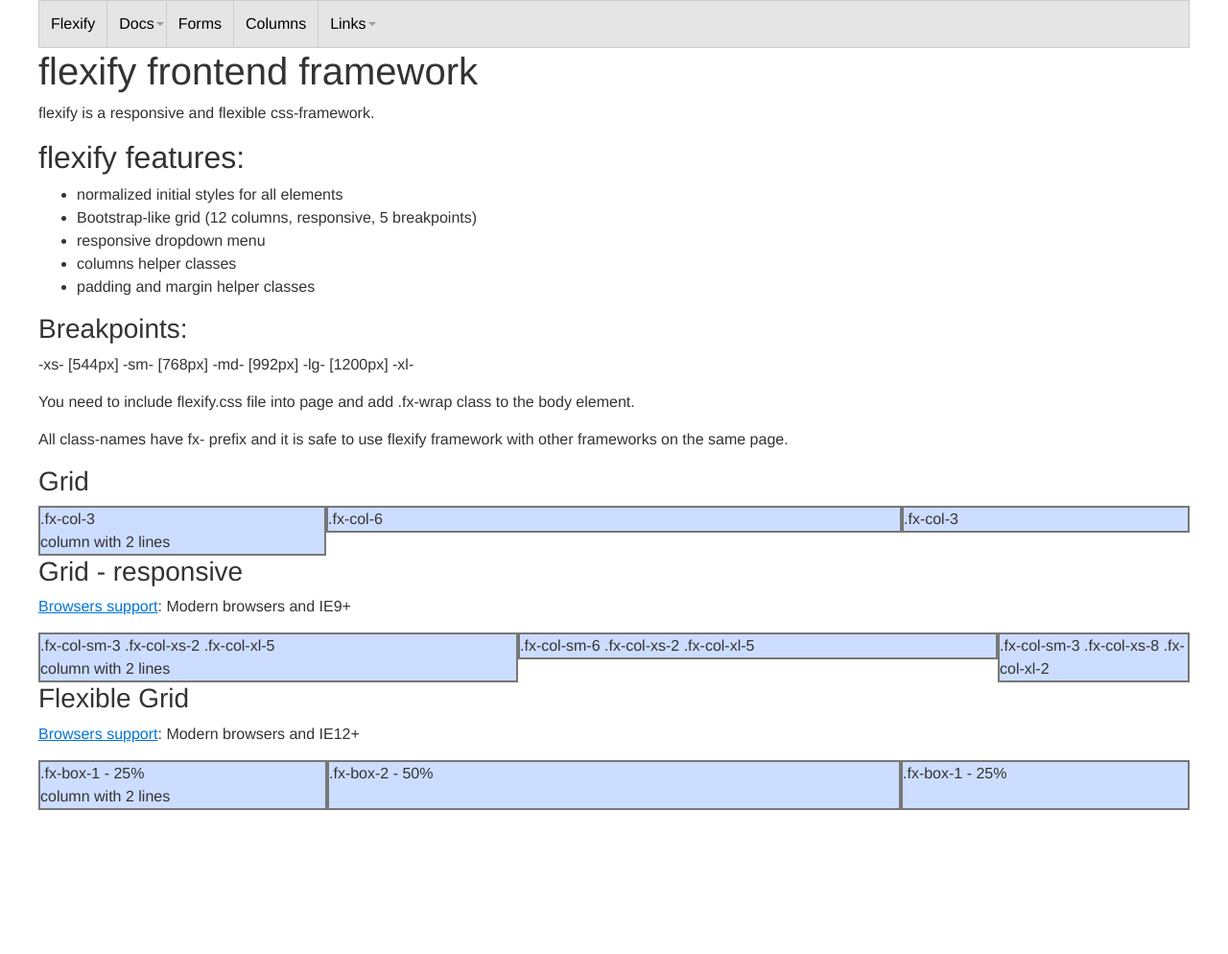
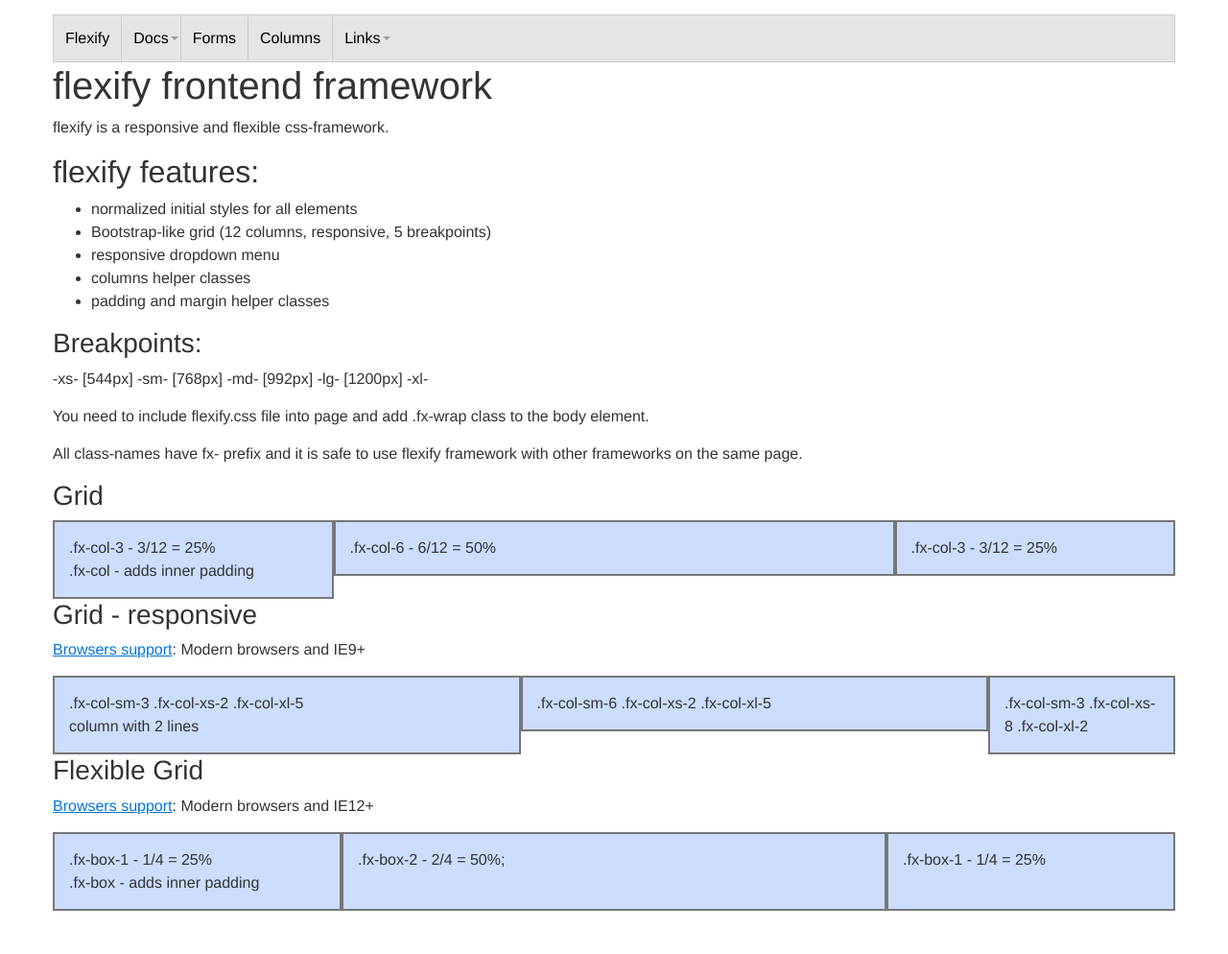
Before and after one commit to webvitalii/flexify, a PHP site: page / in a window 1280 px wide. Shown: the whole page at 96% size. Before the commit the page ends 844 px from the top, so only its background shows below. Run offline with PHP 8.4, Linux system fonts and the light colour scheme.

Commit message:
Added padding; Updated index.php

```diff
--- a/inc/_footer.php
+++ b/inc/_footer.php
@@ -1,3 +1,6 @@
+
+	</div><!-- .fx-box -->
+
 </div><!-- .fx-container -->
 
 </body>
--- a/inc/_header.php
+++ b/inc/_header.php
@@ -13,3 +13,5 @@
 <body class="fx-wrap">
 
 <div class="fx-container fx-container-lg">
+
+	<div class="fx-box">
--- a/index.php
+++ b/index.php
@@ -28,9 +28,9 @@
 	<h3>Grid</h3>
 
 	<div class="fx-row">
-		<div class="fx-col-3 fx-demo">.fx-col-3<br> column with 2 lines</div>
-		<div class="fx-col-6 fx-demo">.fx-col-6</div>
-		<div class="fx-col-3 fx-demo">.fx-col-3</div>
+		<div class="fx-col fx-col-3 fx-demo">.fx-col-3 - 3/12 = 25%<br> .fx-col - adds inner padding</div>
+		<div class="fx-col fx-col-6 fx-demo">.fx-col-6 - 6/12 = 50%</div>
+		<div class="fx-col fx-col-3 fx-demo">.fx-col-3 - 3/12 = 25%</div>
 	</div>
 
 	<h3>Grid - responsive</h3>
@@ -38,9 +38,9 @@
 	<p><a href="http://caniuse.com/#feat=css-mediaqueries" target="_blank">Browsers support</a>: Modern browsers and IE9+</p>
 
 	<div class="fx-row">
-		<div class="fx-col-sm-3 fx-col-xs-2 fx-col-xl-5 fx-demo">.fx-col-sm-3 .fx-col-xs-2 .fx-col-xl-5<br> column with 2 lines</div>
-		<div class="fx-col-sm-6 fx-col-xs-2 fx-col-xl-5 fx-demo">.fx-col-sm-6 .fx-col-xs-2 .fx-col-xl-5</div>
-		<div class="fx-col-sm-3 fx-col-xs-8 fx-col-xl-2 fx-demo">.fx-col-sm-3 .fx-col-xs-8 .fx-col-xl-2</div>
+		<div class="fx-col fx-col-sm-3 fx-col-xs-2 fx-col-xl-5 fx-demo">.fx-col-sm-3 .fx-col-xs-2 .fx-col-xl-5<br> column with 2 lines</div>
+		<div class="fx-col fx-col-sm-6 fx-col-xs-2 fx-col-xl-5 fx-demo">.fx-col-sm-6 .fx-col-xs-2 .fx-col-xl-5</div>
+		<div class="fx-col fx-col-sm-3 fx-col-xs-8 fx-col-xl-2 fx-demo">.fx-col-sm-3 .fx-col-xs-8 .fx-col-xl-2</div>
 	</div>
 
 	<h3>Flexible Grid</h3>
@@ -48,9 +48,9 @@
 	<p><a href="http://caniuse.com/#search=flexbox" target="_blank">Browsers support</a>: Modern browsers and IE12+</p>
 
 	<div class="fx-grid">
-		<div class="fx-box-1 fx-demo">.fx-box-1 - 25%<br> column with 2 lines</div>
-		<div class="fx-box-2 fx-demo">.fx-box-2 - 50%</div>
-		<div class="fx-box-1 fx-demo">.fx-box-1 - 25%</div>
+		<div class="fx-box fx-box-1 fx-demo">.fx-box-1 - 1/4 = 25%<br> .fx-box - adds inner padding</div>
+		<div class="fx-box fx-box-2 fx-demo">.fx-box-2 - 2/4 = 50%;</div>
+		<div class="fx-box fx-box-1 fx-demo">.fx-box-1 - 1/4 = 25%</div>
 	</div>
 
 
```
